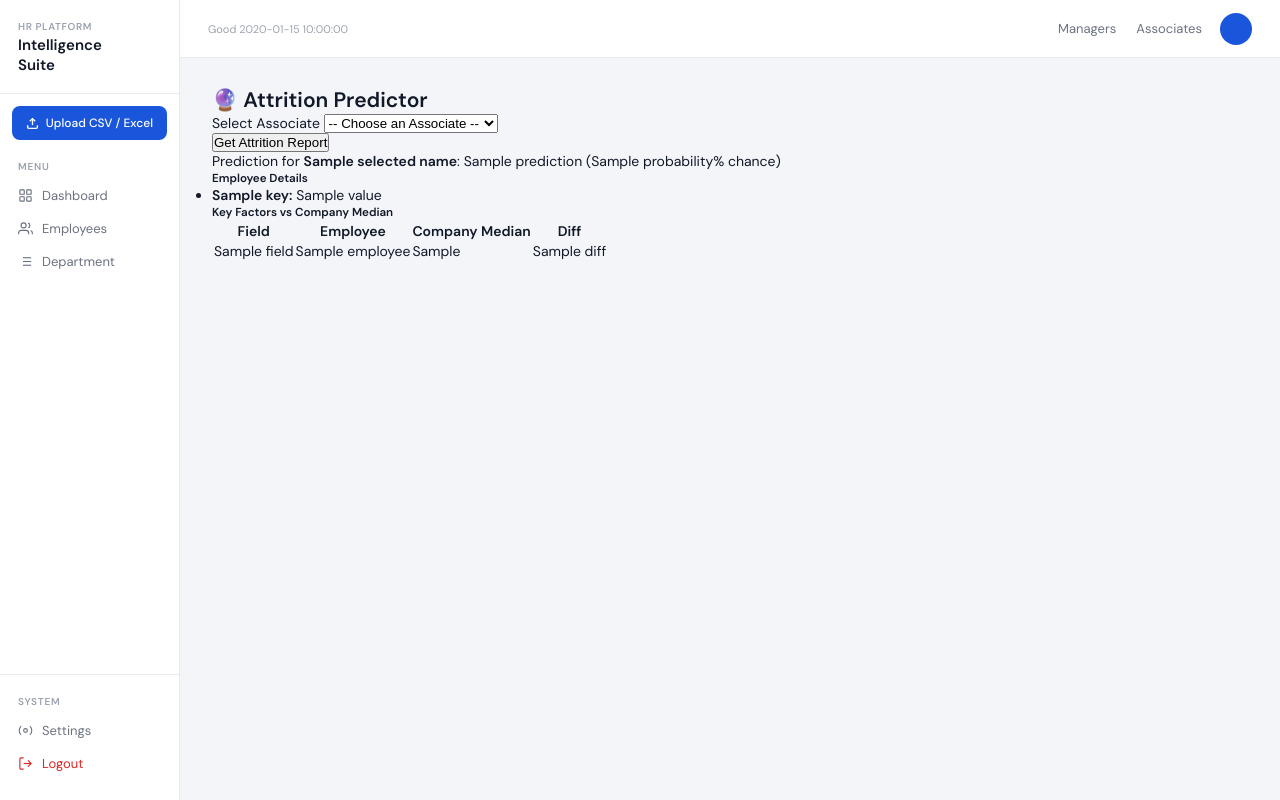
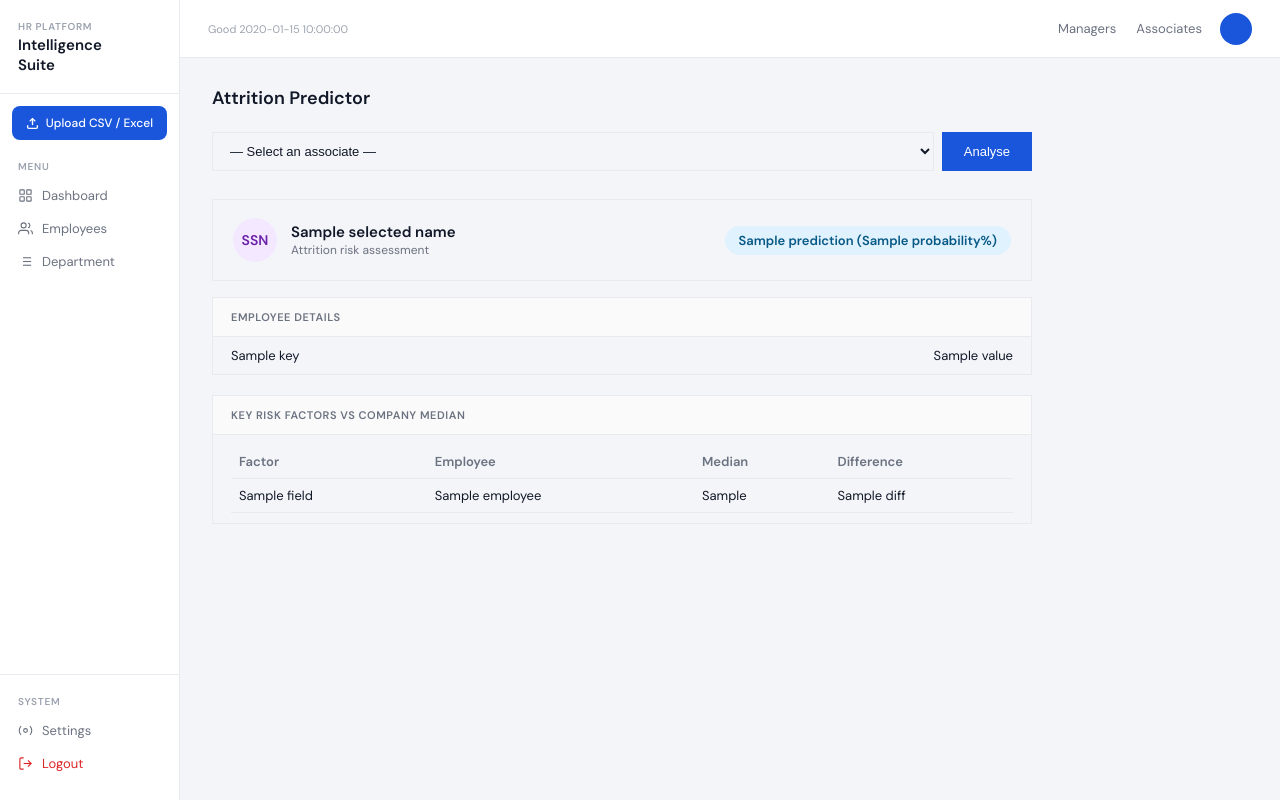
Before and after one commit to AshiMahajan/Employee-Analysis-and-Termination-algo, a Flask app: template templates/attrition.html in a window 1280 px wide. Run offline with Flask 3, Linux system fonts and the light colour scheme; the template is opened without the code that fills it: most values are stand-ins (such as "Sample title", 1, 10 or a date in 2020); some libraries are stand-ins or nearby versions.

Commit message:
Revamp attrition predictor template UI
Redesign templates/attrition.html: add page title block and comprehensive styles; replace basic form with a styled lookup bar and Analyse button; introduce a result header with avatar initials, risk badge (high/medium/low) and risk_class logic; add detail-card for employee details and a table-card for numeric insights vs company median; include an empty-state view when no result is present. Also tightened layout/typography and moved presentation logic into the template for clearer, card-based UI.

```diff
--- a/templates/attrition.html
+++ b/templates/attrition.html
@@ -1,66 +1,315 @@
-{% extends "base.html" %}
+{% extends "base.html" %} {% block title %} Attrition Predictor {% endblock %}
 {% block content %}
-<div class="container">
-  <h2>🔮 Attrition Predictor</h2>
 
-  <form method="POST">
-    <div class="form-group">
-      <label>Select Associate</label>
-      <select name="associate_name" class="form-control" required>
-        <option value="">-- Choose an Associate --</option>
+<style>
+  .attrition-wrap {
+    max-width: 820px;
+  }
+
+  .page-title {
+    font-size: 18px;
+    font-weight: 600;
+    margin-bottom: 22px;
+    color: var(--text);
+  }
+
+  .lookup-bar {
+    display: flex;
+    gap: 8px;
+    margin-bottom: 28px;
+  }
+
+  .lookup-bar select {
+    flex: 1;
+    padding: 10px 13px;
+    border: 0.5px solid var(--border);
+    border-radius: var(--radius-md);
+    font-size: 13px;
+    background: var(--surface);
+    color: var(--text);
+    outline: none;
+  }
+
+  .lookup-bar button {
+    background: var(--blue);
+    color: #fff;
+    border: none;
+    padding: 10px 22px;
+    border-radius: var(--radius-md);
+    font-size: 13px;
+    cursor: pointer;
+  }
+
+  .lookup-bar button:hover {
+    background: var(--blue-dark);
+  }
+
+  .result-header {
+    display: flex;
+    align-items: center;
+    gap: 14px;
+    background: var(--surface);
+    border: 0.5px solid var(--border);
+    border-radius: var(--radius-lg);
+    padding: 18px 20px;
+    margin-bottom: 16px;
+  }
+
+  .result-avatar {
+    width: 44px;
+    height: 44px;
+    border-radius: 50%;
+    background: #f3e8ff;
+    color: #6b21a8;
+    display: flex;
+    align-items: center;
+    justify-content: center;
+    font-size: 14px;
+    font-weight: 600;
+  }
+
+  .result-meta {
+    flex: 1;
+  }
+
+  .result-name {
+    font-size: 15px;
+    font-weight: 600;
+  }
+
+  .result-sub {
+    font-size: 12px;
+    color: var(--text-muted);
+  }
+
+  .risk-badge {
+    padding: 6px 14px;
+    border-radius: 20px;
+    font-size: 13px;
+    font-weight: 600;
+    white-space: nowrap;
+  }
+
+  .risk-high {
+    background: #fee2e2;
+    color: #991b1b;
+  }
+
+  .risk-medium {
+    background: #fef3c7;
+    color: #92400e;
+  }
+
+  .risk-low {
+    background: #e0f2fe;
+    color: #075985;
+  }
+
+  .detail-card {
+    background: var(--surface);
+    border: 0.5px solid var(--border);
+    border-radius: var(--radius-lg);
+    overflow: hidden;
+    margin-bottom: 16px;
+  }
+
+  .detail-title {
+    padding: 12px 18px;
+    font-size: 11px;
+    font-weight: 600;
+    letter-spacing: 0.05em;
+    text-transform: uppercase;
+    color: var(--text-muted);
+    border-bottom: 0.5px solid var(--border);
+    background: #fafafa;
+  }
+
+  .detail-row {
+    display: flex;
+    justify-content: space-between;
+    padding: 10px 18px;
+    border-bottom: 0.5px solid var(--border);
+    font-size: 13px;
+  }
+
+  .detail-row:last-child {
+    border-bottom: none;
+  }
+
+  .table-card {
+    background: var(--surface);
+    border: 0.5px solid var(--border);
+    border-radius: var(--radius-lg);
+    overflow: hidden;
+    margin-top: 20px;
+  }
+
+  .table-title {
+    padding: 12px 18px;
+    font-size: 11px;
+    font-weight: 600;
+    letter-spacing: 0.05em;
+    text-transform: uppercase;
+    color: var(--text-muted);
+    border-bottom: 0.5px solid var(--border);
+    background: #fafafa;
+  }
+
+  .table-wrapper {
+    padding: 10px 18px;
+  }
+
+  .table-wrapper table {
+    width: 100%;
+    font-size: 13px;
+    border-collapse: collapse;
+  }
+
+  .table-wrapper th {
+    text-align: left;
+    padding: 8px;
+    color: var(--text-muted);
+    border-bottom: 0.5px solid var(--border);
+  }
+
+  .table-wrapper td {
+    padding: 8px;
+    border-bottom: 0.5px solid var(--border);
+  }
+
+  .empty-state {
+    text-align: center;
+    padding: 52px 20px;
+    color: var(--text-faint);
+    font-size: 13px;
+  }
+
+  .empty-icon {
+    font-size: 32px;
+    margin-bottom: 10px;
+  }
+
+  .empty-msg {
+    font-size: 14px;
+    color: var(--text-muted);
+    font-weight: 500;
+    margin-bottom: 4px;
+  }
+</style>
+
+<div class="attrition-wrap">
+  <div class="page-title">Attrition Predictor</div>
+
+  <form method="POST" class="lookup-bar">
+    <select name="associate_name" required>
+      <option value="">— Select an associate —</option>
+
       {% for name in associate_names %}
-        <option value="{{ name }}" {% if selected_name == name %}selected{% endif %}>
+
+      <option
+        value="{{ name }}"
+        {%
+        if
+        selected_name== "name"
+        %}selected{%
+        endif
+        %}
+      >
         {{ name }}
       </option>
+
       {% endfor %}
     </select>
-    </div>
-    <button type="submit" class="btn btn-primary mt-2">Get Attrition Report</button>
+
+    <button type="submit">Analyse</button>
   </form>
 
-  {% if result %}
-<div class="alert alert-info mt-3">
-  Prediction for <b>{{ selected_name }}</b>:
-  <span class="fw-bold">{{ result.prediction }}</span>
-  {% if result.probability %} ({{ result.probability }}% chance) {% endif %}
+  {% if result %} {% set risk_class = "risk-low" %} {% if "high" in
+  result.prediction.lower() %} {% set risk_class = "risk-high" %} {% elif
+  "medium" in result.prediction.lower() %} {% set risk_class = "risk-medium" %}
+  {% endif %}
+
+  <div class="result-header">
+    <div class="result-avatar">
+      {{ selected_name.split(' ') | map('first') | join('') | upper |
+      truncate(2,false,'') }}
     </div>
 
-<!-- Optional: Show details -->
-<div class="mt-3">
-  <h5>Employee Details</h5>
-  <ul>
-    {% for key, value in result.details.items() %}
-    <li><b>{{ key }}:</b> {{ value }}</li>
-    {% endfor %}
-  </ul>
+    <div class="result-meta">
+      <div class="result-name">{{ selected_name }}</div>
+
+      <div class="result-sub">Attrition risk assessment</div>
     </div>
 
-<!-- Optional: Numeric insights -->
-{% if result.numeric_insights %}
-<div class="mt-3">
-  <h5>Key Factors vs Company Median</h5>
-  <table class="table table-sm table-bordered">
+    <span class="risk-badge {{ risk_class }}">
+      {{ result.prediction }} {% if result.probability %} ({{ result.probability
+      }}%) {% endif %}
+    </span>
+  </div>
+
+  {% if result.details %}
+
+  <div class="detail-card">
+    <div class="detail-title">Employee Details</div>
+
+    {% for key,value in result.details.items() %}
+
+    <div class="detail-row">
+      <span>{{ key }}</span>
+
+      <span>{{ value }}</span>
+    </div>
+
+    {% endfor %}
+  </div>
+
+  {% endif %} {% if result.numeric_insights %}
+
+  <div class="table-card">
+    <div class="table-title">Key Risk Factors vs Company Median</div>
+
+    <div class="table-wrapper">
+      <table>
         <thead>
           <tr>
-        <th>Field</th>
+            <th>Factor</th>
             <th>Employee</th>
-        <th>Company Median</th>
-        <th>Diff</th>
+            <th>Median</th>
+            <th>Difference</th>
           </tr>
         </thead>
+
         <tbody>
           {% for row in result.numeric_insights %}
+
           <tr>
             <td>{{ row.field }}</td>
+
             <td>{{ row.employee }}</td>
+
             <td>{{ row.company_median }}</td>
+
             <td>{{ row.diff }}</td>
           </tr>
+
           {% endfor %}
         </tbody>
       </table>
     </div>
-{% endif %} {% endif %}
+  </div>
 
+  {% endif %} {% else %}
+
+  <div class="empty-state">
+    <div class="empty-icon">🔮</div>
+
+    <div class="empty-msg">Select an associate to generate prediction</div>
+
+    This tool estimates employee attrition risk using behavioral and performance
+    signals.
   </div>
+
+  {% endif %}
+</div>
+
 {% endblock %}
```
Lines whose indentation alone changed are shown as unchanged.
